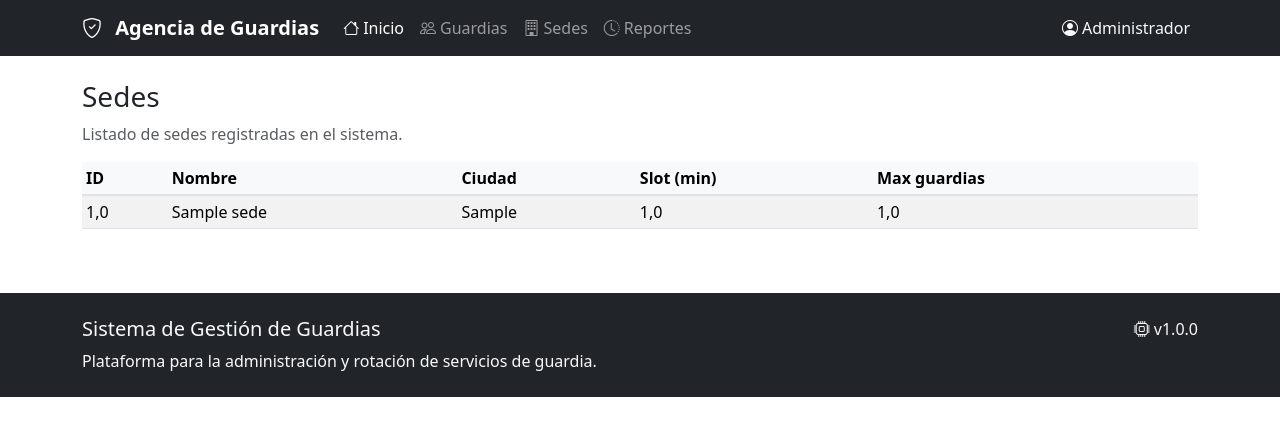
After one commit to EliKat2005/Proyecto-guardias, a Django app: page /sedes/ in a window 1280 px wide. The commit adds this page. Shown: the top 436 px of the page. Run offline with Django 5.2, Linux system fonts and the light colour scheme; tables that the repository leaves empty hold one stand-in row (values such as "Sample post").

Commit message:
Menu de navegacion funcional

```diff
--- a/templates/base.html
+++ b/templates/base.html
@@ -66,17 +66,17 @@
                         </a>
                     </li>
                     <li class="nav-item">
-                        <a class="nav-link" href="javascript:void(0);">
+                        <a class="nav-link" href="{% url 'guardias' %}">
                             <i class="bi bi-people me-1"></i>Guardias
                         </a>
                     </li>
                     <li class="nav-item">
-                        <a class="nav-link" href="{% url 'sedes_list' %}">
+                        <a class="nav-link" href="{% url 'sedes' %}">
                             <i class="bi bi-building me-1"></i>Sedes
                         </a>
                     </li>
                     <li class="nav-item">
-                        <a class="nav-link" href="#">
+                        <a class="nav-link" href="{% url 'reportes' %}">
                             <i class="bi bi-clock-history me-1"></i>Reportes
                         </a>
                     </li>
--- /dev/null
+++ b/templates/sedes.html
@@ -0,0 +1,27 @@
+{% extends "base.html" %}
+{% block title %}Sedes - Agencia de Guardias{% endblock %}
+
+{% block content %}
+<h3>Sedes</h3>
+<p class="text-muted">Listado de sedes registradas en el sistema.</p>
+<div class="table-responsive">
+  <table class="table table-sm table-striped align-middle">
+    <thead>
+      <tr><th>ID</th><th>Nombre</th><th>Ciudad</th><th>Slot (min)</th><th>Max guardias</th></tr>
+    </thead>
+    <tbody>
+      {% for s in sedes %}
+      <tr>
+        <td>{{ s.sede_id }}</td>
+        <td>{{ s.nombre }}</td>
+        <td>{{ s.ciudad }}</td>
+        <td>{{ s.slot_minutos }}</td>
+        <td>{{ s.max_guardias }}</td>
+      </tr>
+      {% empty %}
+      <tr><td colspan="5" class="text-muted">No hay sedes.</td></tr>
+      {% endfor %}
+    </tbody>
+  </table>
+</div>
+{% endblock %}
--- a/turnos_site/urls.py
+++ b/turnos_site/urls.py
@@ -11,8 +11,39 @@ def home(request):
     sedes = [{'sede_id': r[0], 'nombre': r[1], 'ciudad': r[2]} for r in rows]
     return render(request, "home.html", {'sedes': sedes})
 
+
+def sedes(request):
+    # Lista simple de sedes para mostrar en la UI
+    with connection.cursor() as cur:
+        cur.execute("SELECT sede_id, nombre, ciudad, slot_minutos, max_guardias FROM sedes ORDER BY nombre, ciudad")
+        rows = cur.fetchall()
+    sedes = [{'sede_id': r[0], 'nombre': r[1], 'ciudad': r[2], 'slot_minutos': r[3], 'max_guardias': r[4]} for r in rows]
+    return render(request, 'sedes.html', {'sedes': sedes})
+
+
+def guardias(request):
+    # Lista simple de guardias (join a sedes)
+    with connection.cursor() as cur:
+        cur.execute("""
+            SELECT g.guardia_id, g.apellidos, g.nombres, g.activo, g.sede_id, s.nombre AS sede_nombre
+            FROM guardias g
+            LEFT JOIN sedes s ON s.sede_id = g.sede_id
+            ORDER BY g.sede_id, g.orden_rotativo
+        """)
+        rows = cur.fetchall()
+    guardias = [{'guardia_id': r[0], 'apellidos': r[1], 'nombres': r[2], 'activo': r[3], 'sede_id': r[4], 'sede_nombre': r[5]} for r in rows]
+    return render(request, 'guardias.html', {'guardias': guardias})
+
+
+def reportes(request):
+    # Página de reportes con ejemplo de uso de endpoints JSON/CSV
+    return render(request, 'reportes.html', {})
+
 urlpatterns = [
     path('', home, name='home'),
+    path('sedes/', sedes, name='sedes'),
+    path('guardias/', guardias, name='guardias'),
+    path('reportes/', reportes, name='reportes'),
     path('admin/', admin.site.urls),
     path('api/', include('guardias.urls')),
 ]
```
Also changed, not shown: templates/guardias.html (added, +26 -0 lines), templates/reportes.html (added, +12 -0 lines).
